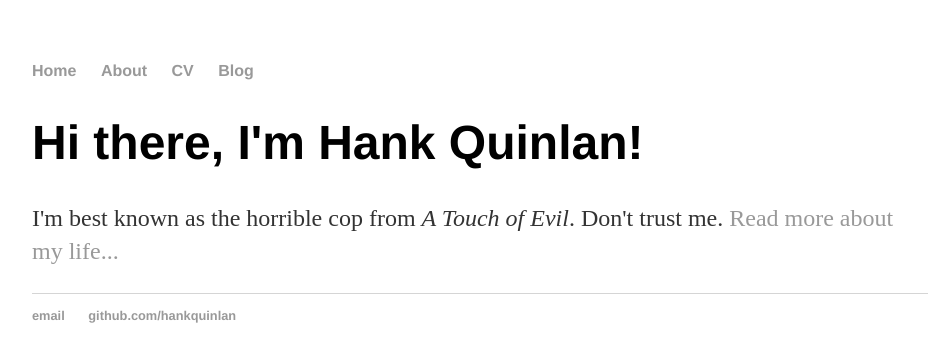
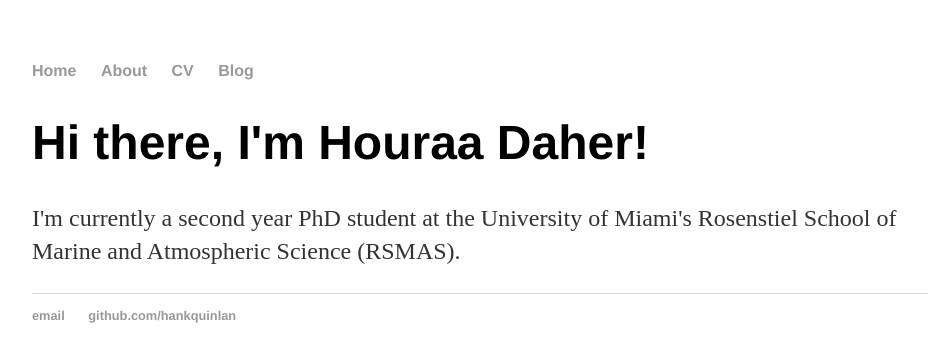
Before and after one commit to houraad/houraad.github.io, a Jekyll site: the page built from index.html, in a window 1280 px wide. Shown: the top 362 px of the page, without its empty margins (160-1088 px from the left). Built offline with Jekyll 4.4.1, drawn with Linux system fonts in a browser that asks for light colours.

Commit message:
Update index.html

```diff
--- a/index.html
+++ b/index.html
@@ -1,9 +1,10 @@
 ---
 layout: default
-title: Hank Quinlan, Horrible Cop
+title: Houraa Daher
 ---
 
 		<div class="blurb">
-			<h1>Hi there, I'm Hank Quinlan!</h1>
-			<p>I'm best known as the horrible cop from <em>A Touch of Evil</em>. Don't trust me. <a href="/about">Read more about my life...</a></p>
+			<h1>Hi there, I'm Houraa Daher!</h1>
+			<p>I'm currently a second year PhD student at the University of Miami's Rosenstiel School of Marine and Atmospheric
+				Science (RSMAS).
 		</div>
```
